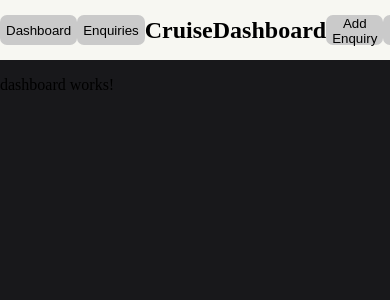
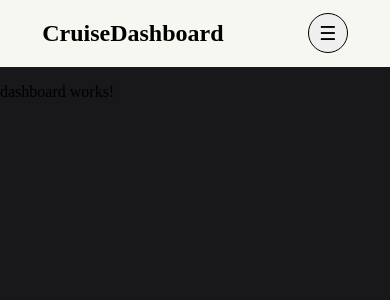
Before and after one commit to Garden19/Cruise-admin-dashboard, an Angular app: page /dashboard in a window 390 px wide. Shown: the top 300 px of the page. Built offline with nearby package versions, Linux system fonts and the light colour scheme.

Commit message:
Made the navbar and cards more responsive

```diff
--- a/src/app/components/enquiry-card/enquiry-card.css
+++ b/src/app/components/enquiry-card/enquiry-card.css
@@ -2,7 +2,7 @@
     background: #0077B6;
     width: 340px;
     border-radius: 7px;
-    margin: 20px;
+    margin: 10px;
     overflow: hidden;
 }
 
@@ -35,7 +35,8 @@ img {
 
 @media (320px <= width <= 425px) {
     .card {
-        width: 300px;
+        width: 280px;
+        height: 260px;
     }
     h2 {
         font-size: 1em;
--- a/src/app/components/navbar/navbar.css
+++ b/src/app/components/navbar/navbar.css
@@ -1,25 +1,85 @@
 nav {
+    display: flex;
+    justify-content: space-between;
+    align-items: center;
+    background-color: #F7F7F2;
     width: 100%;
-    height: 60px;
+}
+#small, #medium, #large {
+    display: none;
+}
+#small {
+    display: flex;
+    justify-content: space-around;
+    position: relative;
+    width: 100%;
+}
+#small h1 {
+    font-size: 1.5em;
+}
+.menu-btn {
+    height: 40px;
+    width: 40px;
+    font-size: 1.2em;
+    border-radius: 25px;
+}
+.nav-links {
+    display: none;
+    align-items: center;
+    position: absolute;
+    top: 60px;
     background-color: #F7F7F2;
+    flex-direction: column;
+    border-radius: 0px 0px 22px 22px;
+}
+.nav-links.open {
     display: flex;
-    align-items: center;
-    justify-content: space-around;
-    overflow: hidden;
+    flex-direction: column;
+    width: 100%;
+}
+.nav-links button {
+    margin: 5px 0px;
+    width: 100px;
+    height: 30px;
+    border-radius: 7px;
+    border: 1px solid black;
+}
+button {
+    margin: 5px 0px;
+    width: 100px;
+    height: 30px;
+    border-radius: 7px;
+    border: 1px solid black;
 }
 
-button {
-    height: 30px;
-    width: 90px;
-    border-radius: 7px;
-    border: none;
-    background-color: #cacaca;
-
-    &:hover {
-        background-color: #a1a0a0;
-        color: #F7F7F2;
-        transform: translateY(-3px);
-        box-shadow: 0px 6px 14px #0077B6;
-        cursor: pointer;
+@media (601px <= width <= 1000px) {
+    #small {
+        display: none;
+    }
+    #medium {
+        display: flex;
+    }
+    #large {
+        display: none;
+    }
+    nav {
+        width: 100%;
+        justify-content: space-around;
     }
 }
+
+@media (1000px <= width) {
+    #small {
+        display: none;
+    }
+    #medium {
+        display: none;
+    }
+    #large {
+        display: flex;
+    }
+    nav {
+        width: 100%;
+        justify-content: space-around;
+    }
+}
--- a/src/app/components/navbar/navbar.html
+++ b/src/app/components/navbar/navbar.html
@@ -1,7 +1,26 @@
-<nav>
+<nav id="small">
+    <h1>CruiseDashboard</h1>
+    <button class="menu-btn" (click)="isMenuOpen = !isMenuOpen">☰</button>
+    <div class="nav-links" [class.open]="isMenuOpen">
+        <button routerLink="/dashboard" (click)="isMenuOpen = false">Dashboard</button>
+        <button routerLink="/enquiries" (click)="isMenuOpen = false">Enquiries</button>
+        <button routerLink="/addEnquiry" (click)="isMenuOpen = false">Add Enquiry</button>
+        <button routerLink="/editEnquiry" (click)="isMenuOpen = false">Edit Enquiry</button>
+    </div>
+</nav>
+
+<nav id="medium">
     <button routerLink="/dashboard">Dashboard</button>
     <button routerLink="/enquiries">Enquiries</button>
     <h1>CruiseDashboard</h1>
     <button routerLink="/addEnquiry">Add Enquiry</button>
     <button routerLink="/editEnquiry">Edit Enquiry</button>
 </nav>
+
+<nav id="large">
+    <button routerLink="/dashboard">Dashboard</button>
+    <button routerLink="/enquiries">Enquiries</button>
+    <h1>CruiseDashboard</h1>
+    <button routerLink="/addEnquiry">Add Enquiry</button>
+    <button routerLink="/editEnquiry">Edit Enquiry</button>
+</nav>
--- a/src/app/components/navbar/navbar.ts
+++ b/src/app/components/navbar/navbar.ts
@@ -8,5 +8,5 @@ import { RouterLink } from "@angular/router";
   styleUrl: './navbar.css',
 })
 export class Navbar {
-
+  isMenuOpen:boolean = false;
 }
```
